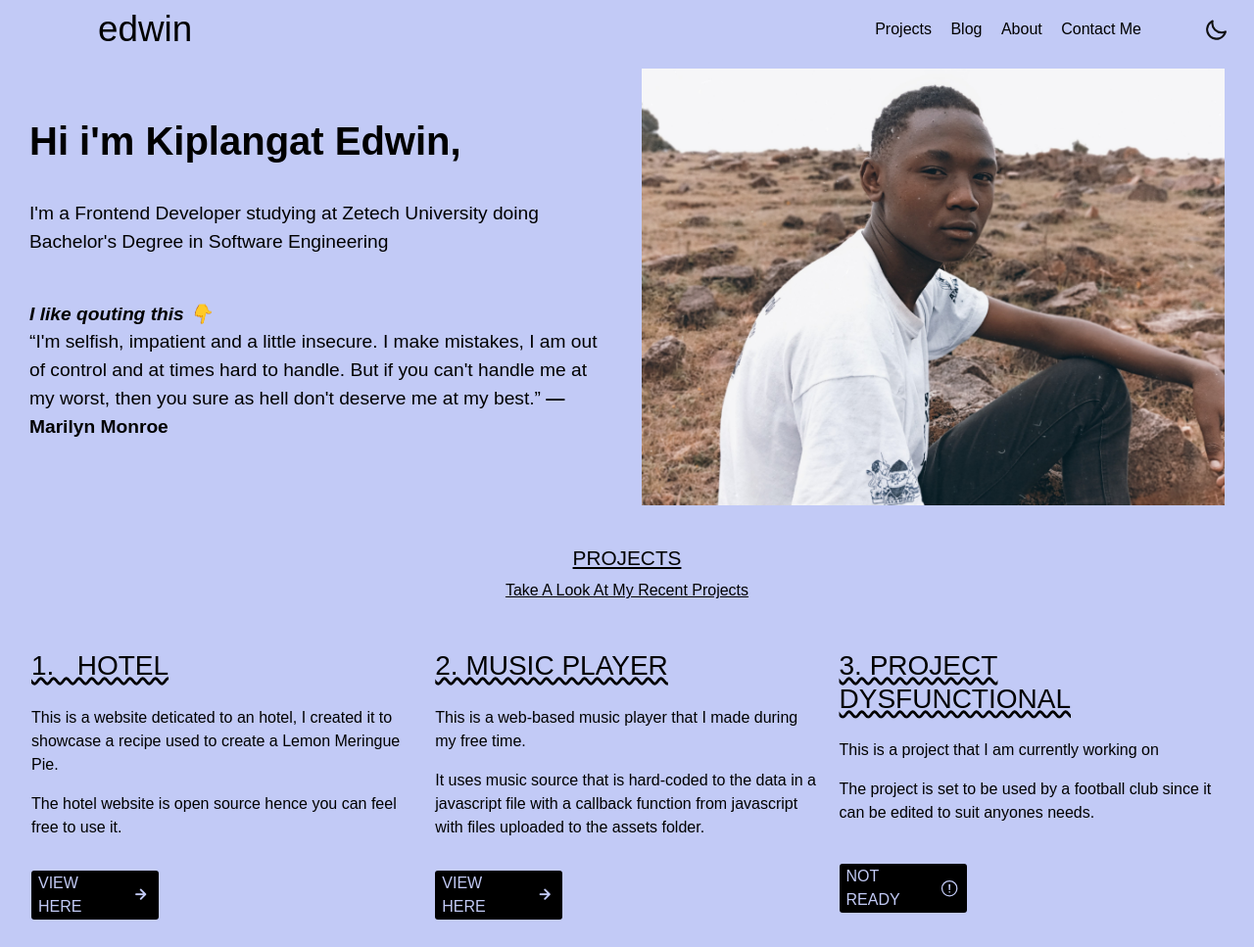
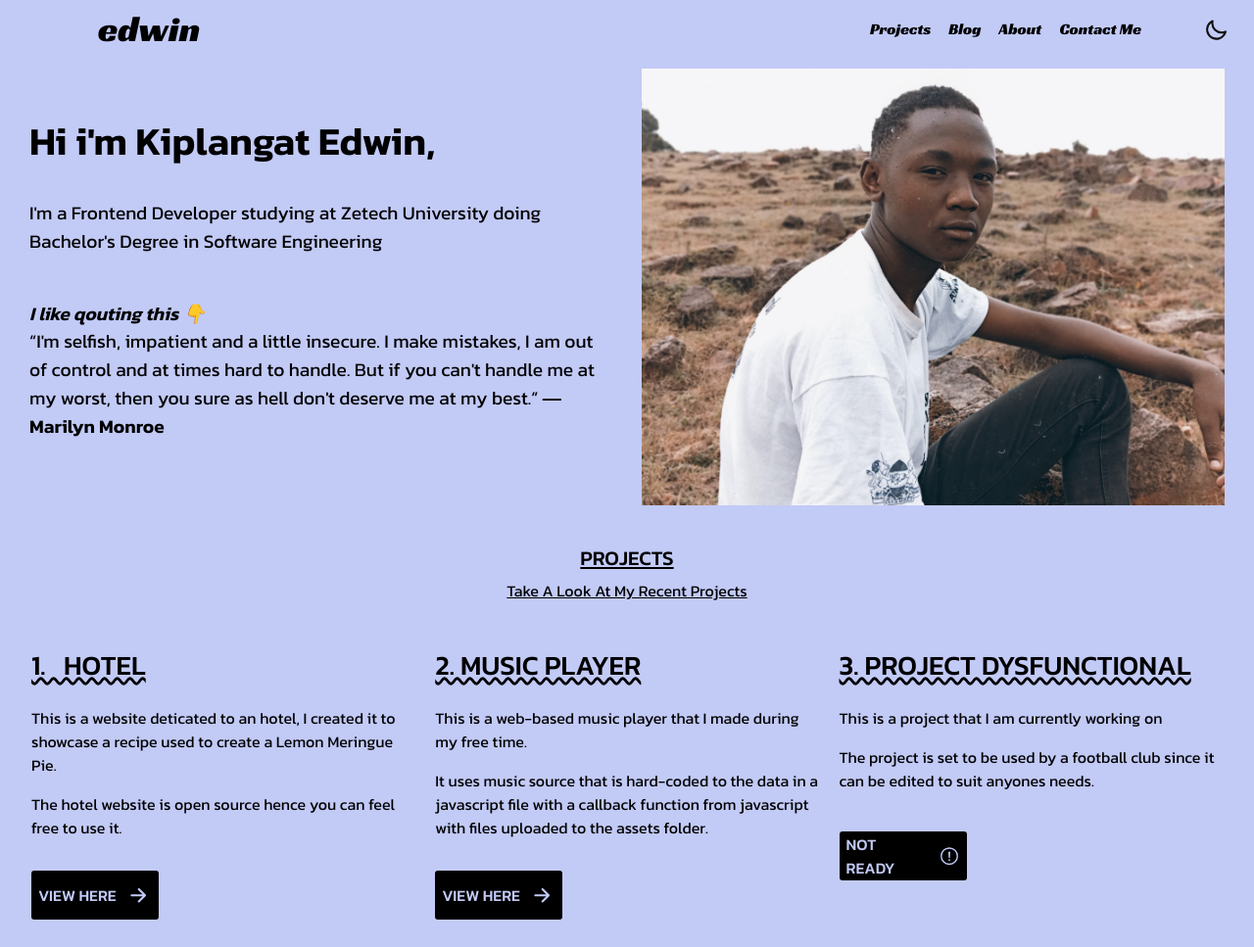
Before and after one commit to kiplaed/portfolio, a plain HTML site: page index.html in a window 1280 px wide. Shown: the top 967 px of the page at 98% size. Drawn offline with nearby package versions, Linux system fonts and the light colour scheme.

Commit message:
new updates to fonts

```diff
--- a/assets/css/main.css
+++ b/assets/css/main.css
@@ -39,7 +39,7 @@
 
 body {
     background-color: var(--background);
-    font-family: "berlin sans fb", sans-serif;
+    font-family: 'Kanit', sans-serif;
     color: var(--primary-color);
 }
 
@@ -71,6 +71,7 @@ body {
 header {
     position: -webkit-sticky;
     position: sticky;
+    font-family: 'Racing Sans One', cursive;
     top: 0;
     left: 0;
     width: 100%;
@@ -88,7 +89,6 @@ header {
 header .logo {
     text-decoration: none;
     font-size: var(--logo);
-    font-family: "arciform sans",sans-serif;
     font-weight: 500;
     color: var(--primary-color);
 }
@@ -233,6 +233,11 @@ header .navbar .navbar-collapse a:hover {
 .project-link i,.project-link ion-icon{
     font-size: 1.4em;
     margin-left: .5em;
+}
+
+.project-link:hover i,.project-link:hover ion-icon{
+    margin-left: .9em;
+    transition:.5s ease-in-out;
 }
 
 .project-link:hover {
--- a/index.html
+++ b/index.html
@@ -6,7 +6,8 @@
     <meta name="viewport" content="width=device-width, initial-scale=1.0">
     <meta name="description" content="Hello Welcome to my site ; I am a frontend developer based in Kenya ">
     <link rel="apple-touch-icon" sizes="180x180" href="/apple-touch-icon.png">
-
+    <link href="https://fonts.googleapis.com/css2?family=Kanit:wght@400;500;600&display=swap" rel="stylesheet">
+    <link href="https://fonts.googleapis.com/css2?family=Racing+Sans+One&display=swap" rel="stylesheet">
     <link href="https://cdn.jsdelivr.net/npm/bootstrap@5.0.0-beta3/dist/css/bootstrap.min.css" rel="stylesheet"
         integrity="sha384-eOJMYsd53ii+scO/bJGFsiCZc+5NDVN2yr8+0RDqr0Ql0h+rP48ckxlpbzKgwra6" crossorigin="anonymous">
     <link rel="stylesheet" href="https://unicons.iconscout.com/release/v4.0.0/css/line.css">
@@ -70,7 +71,7 @@
                     </p>
                 </div>
                 <a href=" https://vybekid1.github.io/hotel" rel="noopener" class="project-link" target="_blank">View
-                    Here <i  class="uil uil-arrow-right"></i></a>
+                    Here <ion-icon name="arrow-forward-outline"></ion-icon></a>
             </div>
             <div class="project-count">
                 <div class="project-title">
@@ -84,7 +85,7 @@
                     </p>
                 </div>
                 <a href=" https://vybekid1.github.io/player" rel="noopener" class="project-link" target="_blank">View
-                    Here <i  class="uil uil-arrow-right"></i></a>
+                    Here <ion-icon name="arrow-forward-outline"></ion-icon></a>
             </div>
             <div class="project-count">
                 <div class="project-title">
```
